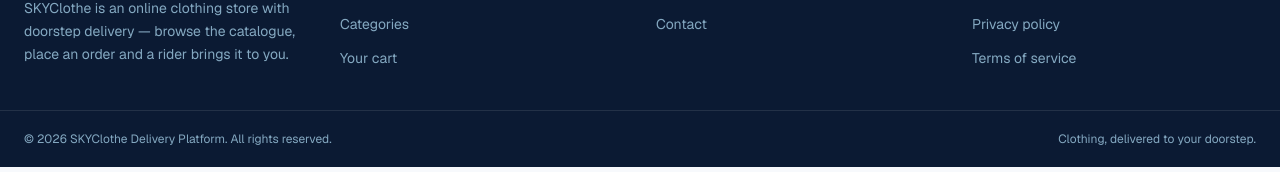
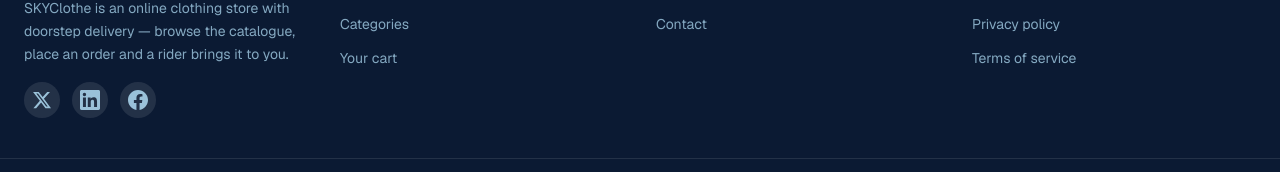
Before and after one commit to terhemeniorwua-png/delivery_platform, a Next.js app: page /cart in a window 1280 px wide. Shown: the part 550-722 px from the top of the page. Built offline with nearby package versions, Linux system fonts and the light colour scheme; no server answers.

Commit message:
add socials

```diff
--- a/src/components/layouts/SiteFooter.jsx
+++ b/src/components/layouts/SiteFooter.jsx
@@ -16,6 +16,36 @@ const SUPPORT_LINKS = [
   { href: "/contact", label: "Customer support" },
   { href: "/privacy", label: "Privacy policy" },
   { href: "/terms", label: "Terms of service" },
+];
+
+const SOCIAL_LINKS = [
+  {
+    href: "https://x.com/PIorwua12080",
+    label: "X (Twitter)",
+    icon: (
+      <svg viewBox="0 0 24 24" fill="currentColor" className="size-5" aria-hidden="true">
+        <path d="M18.244 2.25h3.308l-7.227 8.26 8.502 11.24H16.17l-5.214-6.817L4.99 21.75H1.68l7.73-8.835L1.254 2.25H8.08l4.713 6.231zm-1.161 17.52h1.833L7.084 4.126H5.117z" />
+      </svg>
+    ),
+  },
+  {
+    href: "https://www.linkedin.com/feed/",
+    label: "LinkedIn",
+    icon: (
+      <svg viewBox="0 0 24 24" fill="currentColor" className="size-5" aria-hidden="true">
+        <path d="M20.447 20.452h-3.554v-5.569c0-1.328-.027-3.037-1.852-3.037-1.853 0-2.136 1.445-2.136 2.939v5.667H9.351V9h3.414v1.561h.046c.477-.9 1.637-1.85 3.37-1.85 3.601 0 4.267 2.37 4.267 5.455v6.286zM5.337 7.433a2.062 2.062 0 01-2.063-2.065 2.064 2.064 0 112.063 2.065zm1.782 13.019H3.555V9h3.564v11.452zM22.225 0H1.771C.792 0 0 .774 0 1.729v20.542C0 23.227.792 24 1.771 24h20.451C23.2 24 24 23.227 24 22.271V1.729C24 .774 23.2 0 22.222 0h.003z" />
+      </svg>
+    ),
+  },
+  {
+    href: "https://www.facebook.com/philip.iorwua.9",
+    label: "Facebook",
+    icon: (
+      <svg viewBox="0 0 24 24" fill="currentColor" className="size-5" aria-hidden="true">
+        <path d="M24 12.073c0-6.627-5.373-12-12-12s-12 5.373-12 12c0 5.99 4.388 10.954 10.125 11.854v-8.385H7.078v-3.47h3.047V9.43c0-3.007 1.792-4.669 4.533-4.669 1.312 0 2.686.235 2.686.235v2.953H15.83c-1.491 0-1.956.925-1.956 1.874v2.25h3.328l-.532 3.47h-2.796v8.385C19.612 23.027 24 18.062 24 12.073z" />
+      </svg>
+    ),
+  },
 ];
 
 function LinkColumn({ title, links }) {
@@ -48,6 +78,21 @@ export default function SiteFooter() {
             SKYClothe is an online clothing store with doorstep delivery —
             browse the catalogue, place an order and a rider brings it to you.
           </p>
+          <ul className="mt-4 flex items-center gap-3">
+            {SOCIAL_LINKS.map((social) => (
+              <li key={social.label}>
+                <a
+                  href={social.href}
+                  target="_blank"
+                  rel="noopener noreferrer"
+                  aria-label={social.label}
+                  className="flex size-9 items-center justify-center rounded-full bg-white/10 text-sky-200/80 transition-colors hover:bg-white/20 hover:text-white"
+                >
+                  {social.icon}
+                </a>
+              </li>
+            ))}
+          </ul>
         </div>
 
         <LinkColumn title="Shop" links={SHOP_LINKS} />
```
